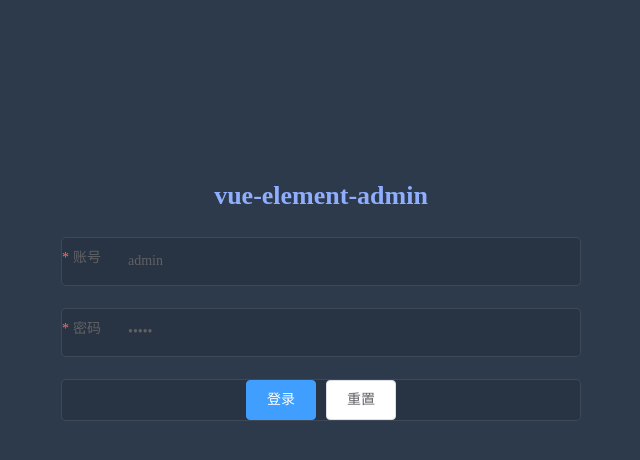
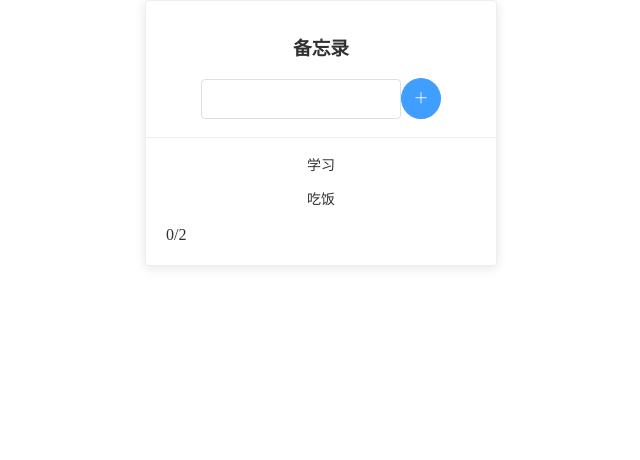
Before and after one commit to jeremygoccc/hy-vue-admin, a Vue app: page /#/index in a window 1280 px wide. Before the commit this address led to /#/login. Shown: the top 460 px of the page, without its empty margins (319-959 px from the left). Built offline with nearby package versions, Linux system fonts and the light colour scheme.

Commit message:
add front example

```diff
--- /dev/null
+++ b/src/components/Index/Index.vue
@@ -0,0 +1,70 @@
+<template>
+  <div class="page">
+      <el-card class="box-card">
+          <div class="header" slot="header">
+              <h3>备忘录</h3>
+              <el-input type="text" v-model="note" style="width: 200px">输入清单</el-input>
+              <el-button type="primary" icon="el-icon-plus" circle @click="addNote"></el-button>
+          </div>
+          <div v-for="(item, index) in items" :key="index" :class="item.done ? 'item text done' : 'item text'" @click="toggle(index)">
+              {{ item.text }}
+          </div>
+          <span>{{ done }}/{{ items.length }}</span>
+      </el-card>
+  </div>
+</template>
+
+<script type="text/ecmascript-6">
+export default {
+  data() {
+    return {
+        items: [{
+            text: '学习',
+            done: false
+        }, {
+            text: '吃饭',
+            done: false
+        }],
+        note: ''
+    }
+  },
+  methods: {
+    addNote () {
+        if (!this.note) return
+        this.items.push({
+            text: this.note,
+            done: false
+        })
+        this.note = ''
+    },
+    toggle (index) {
+        this.items[index].done = !this.items[index].done
+    }
+  },
+  computed: {
+    done () {
+      return this.items.filter(v => v.done).length
+    }
+  },
+  components: {
+
+  }
+}
+</script>
+
+<style scoped lang="stylus">
+
+.box-card
+    width 350px
+    margin 0 auto
+    .header
+        text-align center
+    .text
+        font-size 14px
+        text-align center
+    .item
+        margin-bottom 18px
+        cursor pointer
+    .done
+        text-decoration line-through
+</style>
--- a/src/components/Login/Login.vue
+++ b/src/components/Login/Login.vue
@@ -2,7 +2,7 @@
   <div class="login-container">
       <div class="loginbox">
          <el-form  id="login" class="login-form" autoComplete="on" :model="loginForm" :rules="loginRules" status-icon ref="loginForm" label-position="left">
-          <h3 class="title">vue-element-admin</h3>
+          <h3 class="title">hy-vue-admin</h3>
           <el-form-item label="账号" prop="username">
             <el-input name="username" type="text" v-model="loginForm.username" autoComplete="on" placeholder="username"></el-input>
           </el-form-item>
@@ -110,7 +110,7 @@
         -webkit-box-shadow 0 0 0 1000px $bg inset!important
         -webkit-text-fill-color #fff!important
   .el-form-item
-    border 1px solid rgba(255, 255, 255, 0.1)
+    // border 1px solid rgba(255, 255, 255, 0.1)
     background rgba(0, 0, 0, 0.1)
     border-radius 5px
     color #eee
--- a/src/permission.js
+++ b/src/permission.js
@@ -4,7 +4,7 @@
 import { getToken } from '@/utils/auth';
 import { Message } from 'element-ui'
 
-const whiteList = ['/login']
+const whiteList = ['/login', '/index']
 router.beforeEach((to, from, next) => {
   console.log('权限验证')
   NProgress.start()
--- a/src/router/index.js
+++ b/src/router/index.js
@@ -9,12 +9,12 @@
 // 公共路由配置
 routes.push({
   path: '/',
-  name: 'Login',
-  redirect: '/Login',
-  component: () => import(`@/components/Login/Login`),
+  name: 'Index',
+  redirect: '/Index',
+  component: () => import(`@/components/Index/Index`),
   children: [{
-    path: '/Login',
-    component: () => import(`@/components/Login/Login`)
+    path: '/Index',
+    component: () => import(`@/components/Index/Index`)
   }]
 }, {
   path: '/Home',
```
